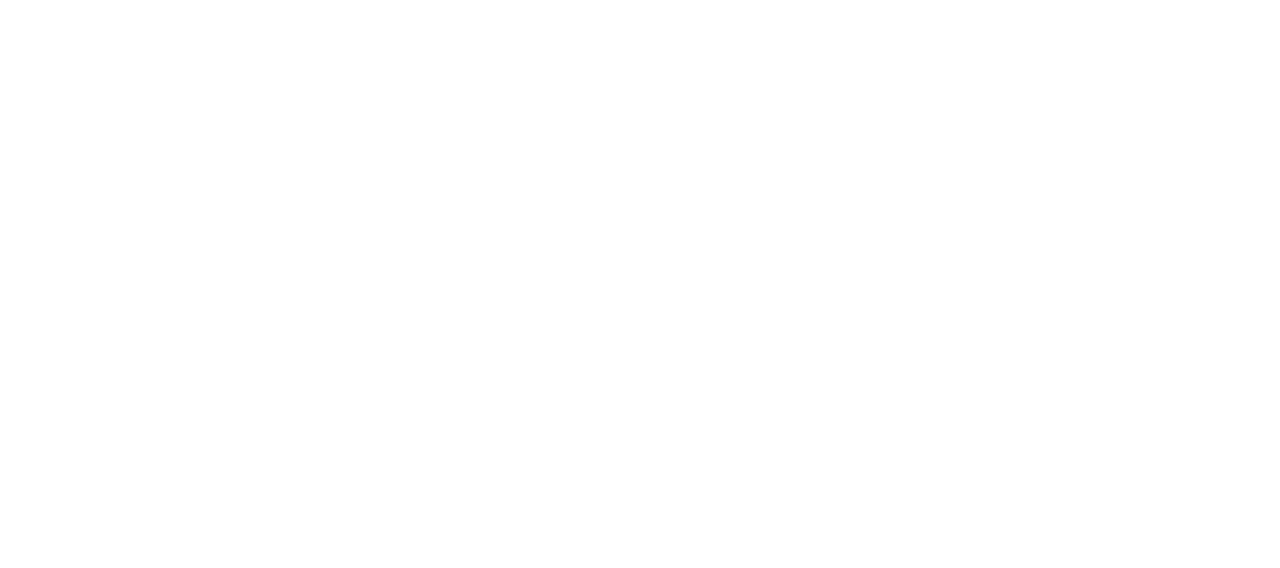
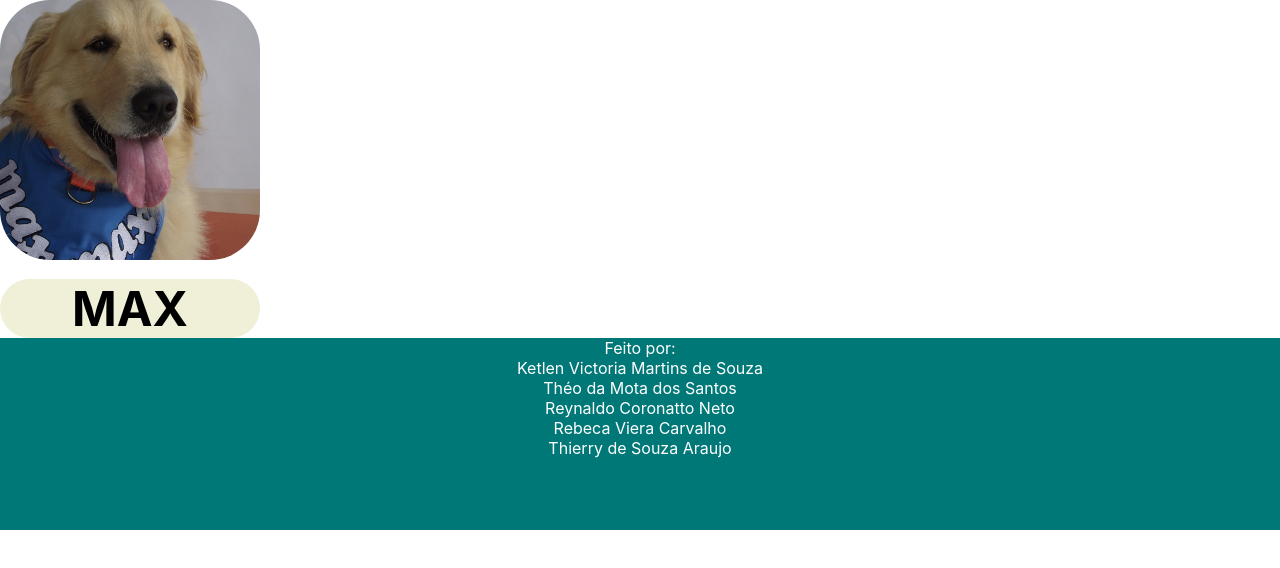
Before and after one commit to theosant/Code4pawns, a React (Create React App) app in the folder caociente/: page / in a window 1280 px wide. Shown: the top 568 px of the page. Built offline with nearby package versions, Linux system fonts and the light colour scheme.

Commit message:
Footer e imagem do Canil

```diff
--- a/caociente/src/App.js
+++ b/caociente/src/App.js
@@ -1,8 +1,12 @@
 import './App.css';
+import Card from './components/Card';
+import Footer from './components/Footer';
 
 function App() {
   return (
     <div className="App">
+        <Card image={'/imagens/f0035.jpg'} name={'MAX'} />
+        <Footer />
     </div>
   );
 }
--- /dev/null
+++ b/caociente/src/components/Footer/index.jsx
@@ -0,0 +1,17 @@
+import React from 'react'
+import './style.css'
+
+const Footer = () => {
+  return (
+    <div className='footer'>
+        Feito por: <br />
+        Ketlen Victoria Martins de Souza <br />
+        Théo da Mota dos Santos <br />
+        Reynaldo Coronatto Neto <br />
+        Rebeca Viera Carvalho <br />
+        Thierry de Souza Araujo <br />
+    </div>
+  )
+}
+
+export default Footer
--- /dev/null
+++ b/caociente/src/components/Footer/style.css
@@ -0,0 +1,5 @@
+.footer{
+    background-color: #007878;
+    height: 15vw;
+    color: white;
+}
--- a/caociente/src/components/card/style.css
+++ b/caociente/src/components/card/style.css
@@ -0,0 +1,20 @@
+.card{
+    display: flex;
+    flex-direction: column;
+}
+
+.card-image{
+    border-radius: 50px;
+    width: 260px;
+    height: 260px;
+    object-fit: cover;
+}
+
+.card-name {
+    border-radius: 50px;
+    width: 260px;
+    font-size: 48px;
+    font-weight: 700;
+    background-color: #F0F0D8;
+    margin: 0.4em 0 0;
+}
```
Also changed, not shown: caociente/public/imagens/f0059.jpg (added).
